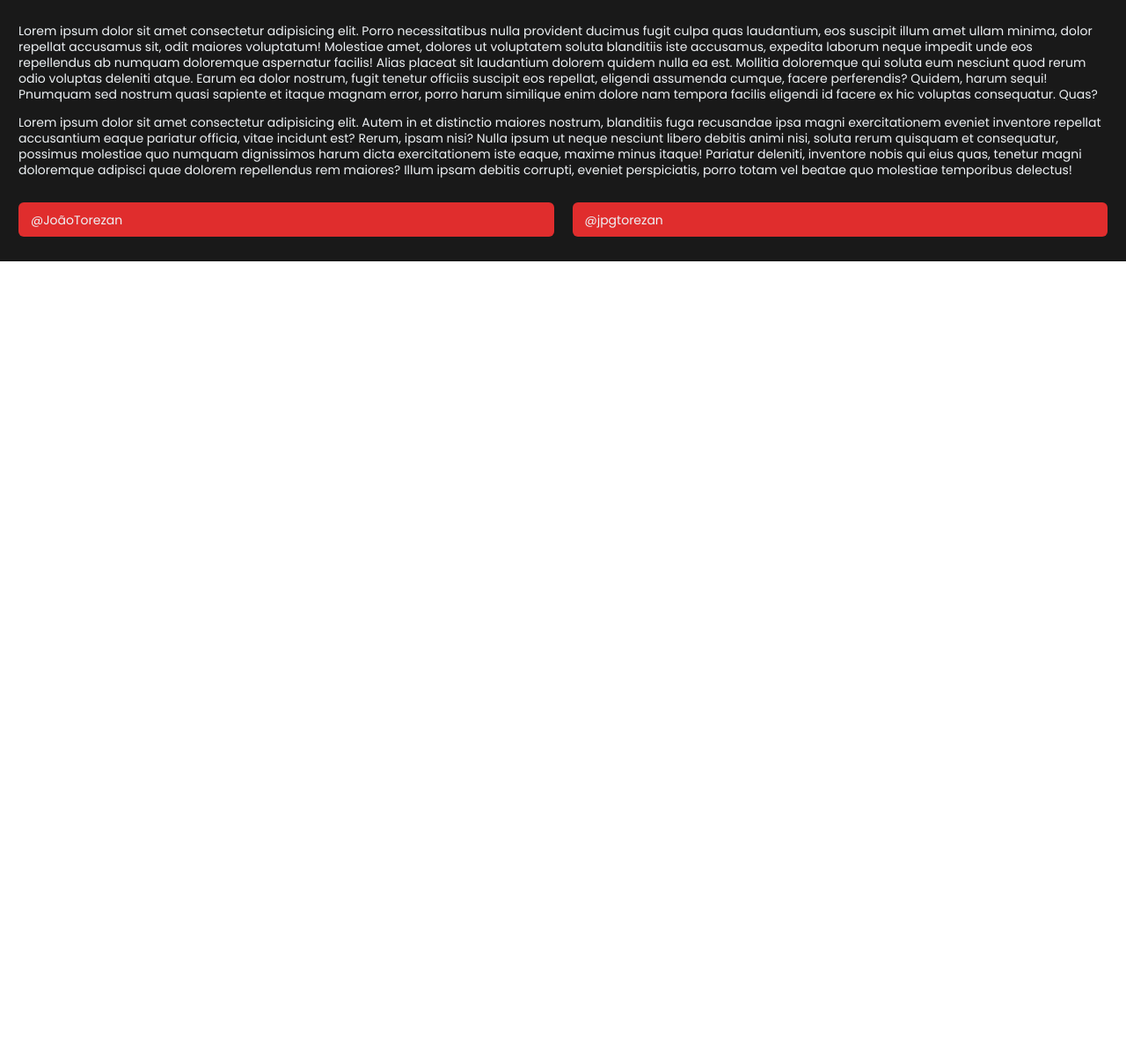
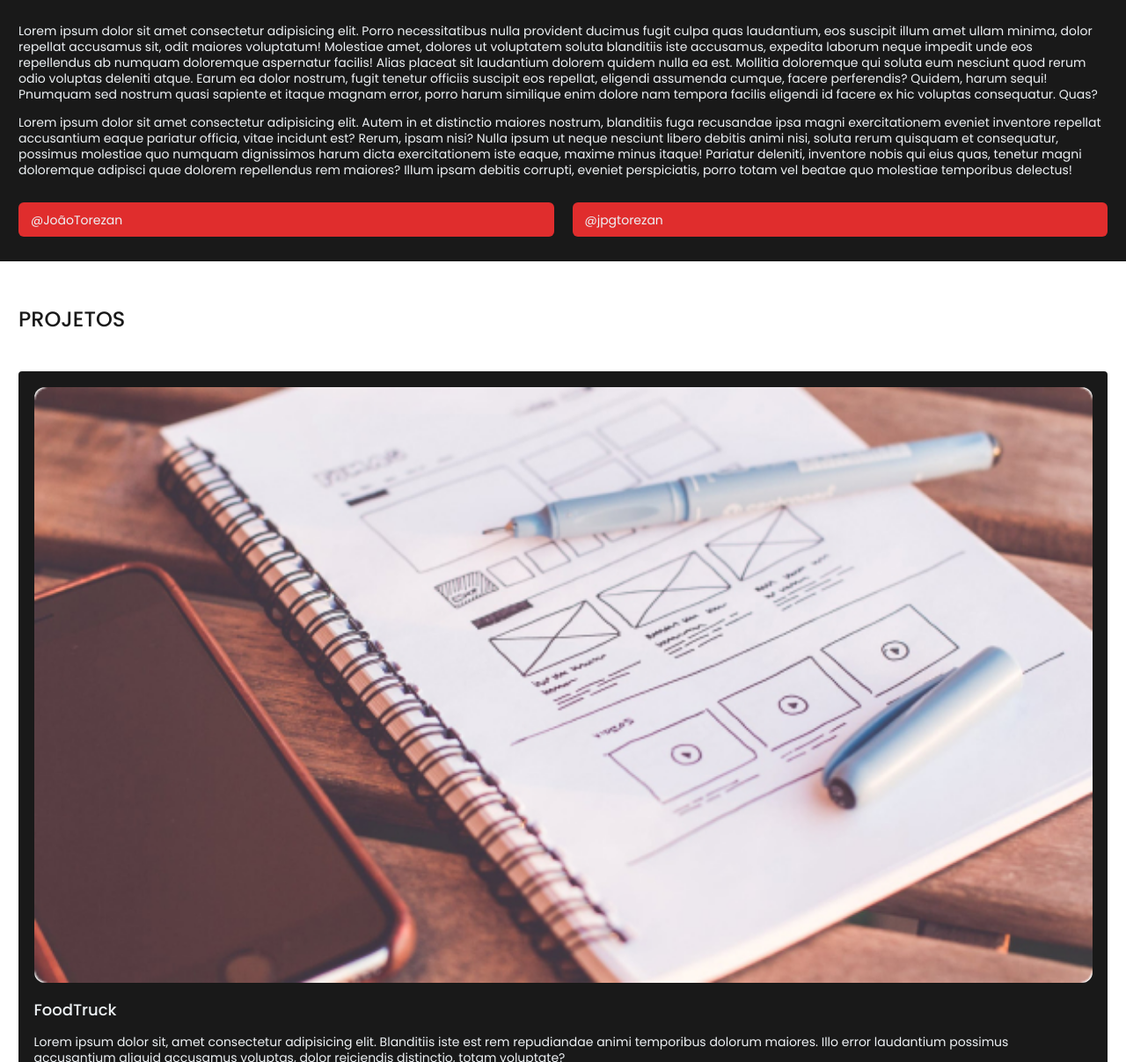
Before and after one commit to JoaoPedroGarciaTorezan/portifolio, a plain HTML site: page index.html in a window 1280 px wide. Shown: the part 1593-2800 px from the top of the page at 88% size. Before the commit the page ends 1890 px from the top, so only its background shows below. Drawn offline with Linux system fonts and the light colour scheme.

Commit message:
feat(#7): adicionando a sessão projetos

```diff
--- a/assets/css/styles.css
+++ b/assets/css/styles.css
@@ -33,6 +33,21 @@
 
 .w-100{
     width: 100%;
+}
+
+section{
+    display: flex;
+    flex-direction: column;
+
+    padding: 2rem 1.5rem;
+}
+
+section > h2 {
+    font-size: 24px;
+    font-weight: 500;
+    line-height: 150%;
+
+    text-transform: uppercase; /*tudo maiusculo*/
 }
 
 /*Header*/
@@ -71,9 +86,9 @@ header a{
 /*Home*/
 
 #home{
-    display: flex;
-    flex-direction: column;
     justify-content: center;
+
+    padding: 0;
 
     height: 700px;
 }
@@ -115,22 +130,11 @@ header a{
 /*Sobre*/
 
 #sobre{
-    display: flex;
-    flex-direction: column;
     gap: 1rem;
 
     background-color: var(--clr-black);
     color: var(--clr-white);
-    padding: 2rem 1.5rem;
 
-}
-
-#sobre > h2 {
-    font-size: 24px;
-    font-weight: 500;
-    line-height: 150%;
-
-    text-transform: uppercase; /*tudo maiusculo*/
 }
 
 #sobre > img {
@@ -143,3 +147,32 @@ header a{
     width: 100%;
     gap: 1.5rem;
 }
+
+/*Projetos*/
+
+#projetos{
+    gap: 1.5rem;
+}
+
+.cards-wrapper{
+    display: flex;
+    flex-direction: column;
+    gap: 1rem;
+}
+
+.card{
+    background-color: var(--clr-black);
+    color: var(--clr-white);
+    padding: 1.25rem;
+    border-radius: 4px;
+}
+
+.card > img {
+    width: 100%;
+    border-radius: 12px;
+}
+
+.card > h3 {
+    font-weight: 500;
+    font-size: 18px;
+}
--- a/index.html
+++ b/index.html
@@ -58,6 +58,44 @@
             </div>
 
         </section>
+
+        <section id="projetos">
+            <h2>Projetos</h2>
+
+            <div class="cards-wrapper">
+                <article class="card">
+                    <img
+                        src="/assets/img/cards/foodtruck.jpg"
+                        alt="Um caderno rabiscado com uma caneta aberta sobre ele"
+                    />
+                    <h3>FoodTruck</h3>
+                    <p>
+                        Lorem ipsum dolor sit, amet consectetur adipisicing elit. Blanditiis iste est rem repudiandae animi temporibus dolorum maiores. Illo error laudantium possimus accusantium aliquid accusamus voluptas, dolor reiciendis distinctio, totam voluptate?
+                    </p>
+                </article>
+                <article class="card">
+                    <img
+                        src="/assets/img/cards/academia.jpg"
+                        alt="Dois monitores com projetos em cima de uma mesa"
+                    />
+                    <h3>Academia Star/h3>
+                    <p>
+                        Lorem ipsum dolor sit, amet consectetur adipisicing elit. Blanditiis iste est rem repudiandae animi temporibus dolorum maiores. Illo error laudantium possimus accusantium aliquid accusamus voluptas, dolor reiciendis distinctio, totam voluptate?
+                    </p>
+                </article>
+                <article class="card">
+                    <img
+                        src="/assets/img/cards/celular.jpg"
+                        alt="Um celular ligado mostrando alguns aplicativos"
+                    />
+                    <h3>Landing page</h3>
+                    <p>
+                        Lorem ipsum dolor sit, amet consectetur adipisicing elit. Blanditiis iste est rem repudiandae animi temporibus dolorum maiores. Illo error laudantium possimus accusantium aliquid accusamus voluptas, dolor reiciendis distinctio, totam voluptate?
+                    </p>
+                </article>
+            </div>
+            <a href="https://github.com/JoaoPedroGarciaTorezan" target="_blank" class="btn">Repositórios do Github</a>
+        </section>
     </main>
 
 </body>
```
Also changed, not shown: assets/img/cards/academia.jpg (added), assets/img/cards/celular.jpg (added), assets/img/cards/foodtruck.jpg (added).
